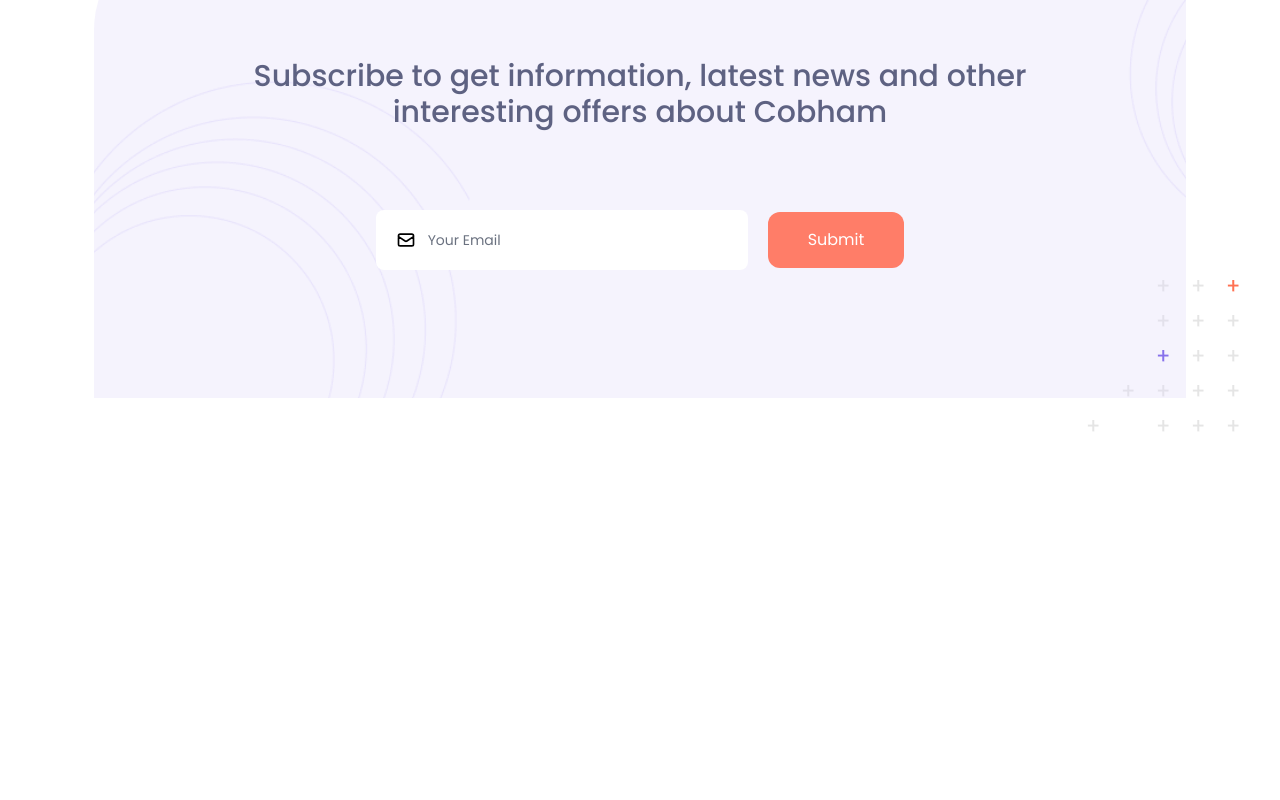
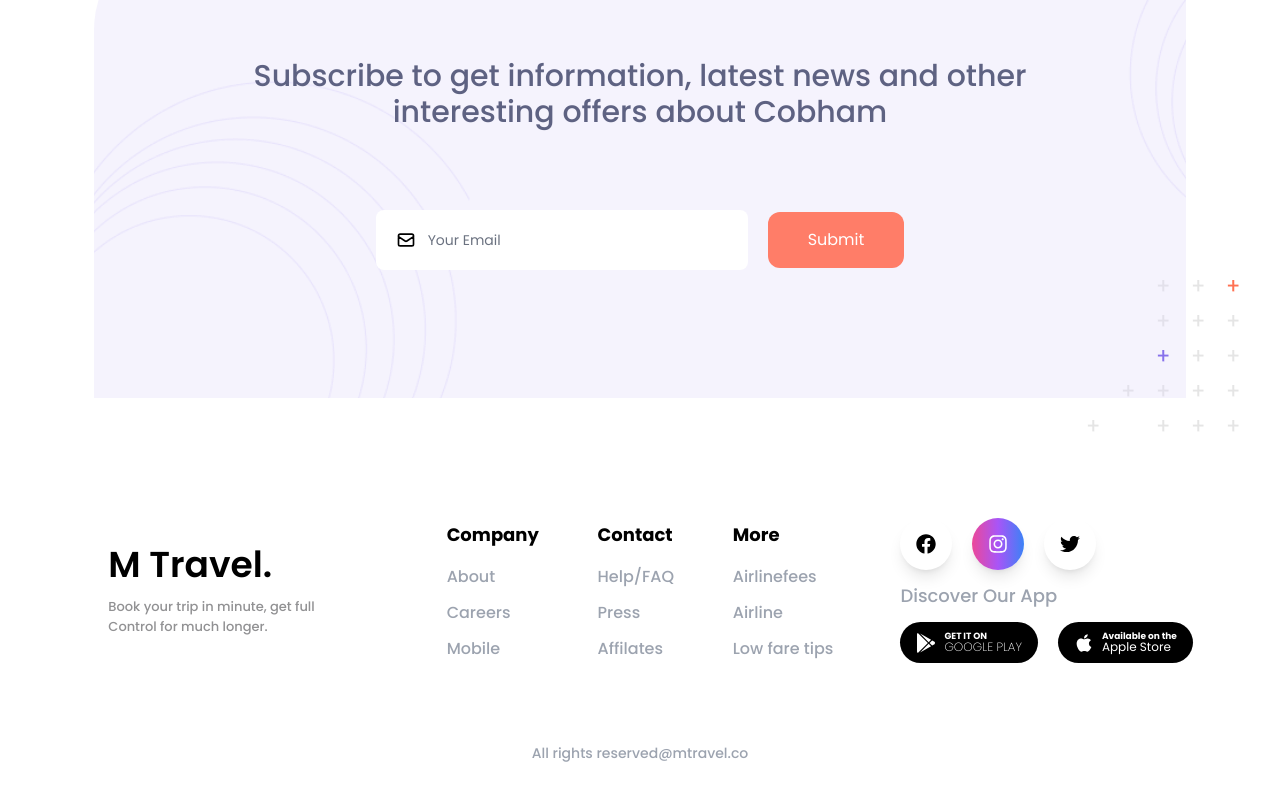
Before and after one commit to AdamHarish25/m_travel--frontend, a React (Create React App) app: page / in a window 1280 px wide. Shown: the part 4304-5104 px from the top of the page. Before the commit the page ends 4742 px from the top, so only its background shows below. Built offline with nearby package versions, Linux system fonts and the light colour scheme; a web font is replaced by a local one.

Commit message:
MTravel 4.5

```diff
--- a/src/App.css
+++ b/src/App.css
@@ -619,25 +619,12 @@
   visibility: hidden !important;
 }
 
-.static{
-  position: static !important;
-}
-
-.fixed{
-  position: fixed !important;
-}
-
 .absolute{
   position: absolute !important;
 }
 
 .relative{
   position: relative !important;
-}
-
-.sticky{
-  position: -webkit-sticky !important;
-  position: sticky !important;
 }
 
 .inset-x-0{
@@ -685,6 +672,14 @@
   right: 2.5rem !important;
 }
 
+.-top-5{
+  top: -1.25rem !important;
+}
+
+.-right-5{
+  right: -1.25rem !important;
+}
+
 .-z-30{
   z-index: -30 !important;
 }
@@ -693,38 +688,23 @@
   z-index: -20 !important;
 }
 
-.z-50{
-  z-index: 50 !important;
-}
-
 .z-10{
   z-index: 10 !important;
 }
 
-.z-\[\]{
-  z-index:  !important;
-}
-
-.z-\[10\]{
-  z-index: 10 !important;
-}
-
-.z-\[1\]{
-  z-index: 1 !important;
-}
-
 .-z-\[10\]{
   z-index: -10 !important;
 }
 
-.z-\[20\]{
-  z-index: 20 !important;
-}
-
 .m-0{
   margin: 0px !important;
 }
 
+.my-10{
+  margin-top: 2.5rem !important;
+  margin-bottom: 2.5rem !important;
+}
+
 .mb-20{
   margin-bottom: 5rem !important;
 }
@@ -735,6 +715,10 @@
 
 .mt-40{
   margin-top: 10rem !important;
+}
+
+.block{
+  display: block !important;
 }
 
 .flex{
@@ -817,6 +801,10 @@
   width: auto !important;
 }
 
+.w-\[250px\]{
+  width: 250px !important;
+}
+
 .w-\[400px\]{
   width: 400px !important;
 }
@@ -858,6 +846,10 @@
   grid-template-columns: repeat(1, minmax(0, 1fr)) !important;
 }
 
+.grid-cols-SL{
+  grid-template-columns: auto 1fr !important;
+}
+
 .flex-col{
   flex-direction: column !important;
 }
@@ -916,6 +908,10 @@
 
 .gap-4{
   gap: 1rem !important;
+}
+
+.gap-2{
+  gap: 0.5rem !important;
 }
 
 .space-y-10 > :not([hidden]) ~ :not([hidden]){
@@ -942,6 +938,30 @@
   margin-bottom: calc(0.5rem * var(--tw-space-y-reverse)) !important;
 }
 
+.space-y-20 > :not([hidden]) ~ :not([hidden]){
+  --tw-space-y-reverse: 0 !important;
+  margin-top: calc(5rem * calc(1 - var(--tw-space-y-reverse))) !important;
+  margin-bottom: calc(5rem * var(--tw-space-y-reverse)) !important;
+}
+
+.space-y-3 > :not([hidden]) ~ :not([hidden]){
+  --tw-space-y-reverse: 0 !important;
+  margin-top: calc(0.75rem * calc(1 - var(--tw-space-y-reverse))) !important;
+  margin-bottom: calc(0.75rem * var(--tw-space-y-reverse)) !important;
+}
+
+.space-y-4 > :not([hidden]) ~ :not([hidden]){
+  --tw-space-y-reverse: 0 !important;
+  margin-top: calc(1rem * calc(1 - var(--tw-space-y-reverse))) !important;
+  margin-bottom: calc(1rem * var(--tw-space-y-reverse)) !important;
+}
+
+.-space-y-1 > :not([hidden]) ~ :not([hidden]){
+  --tw-space-y-reverse: 0 !important;
+  margin-top: calc(-0.25rem * calc(1 - var(--tw-space-y-reverse))) !important;
+  margin-bottom: calc(-0.25rem * var(--tw-space-y-reverse)) !important;
+}
+
 .overflow-hidden{
   overflow: hidden !important;
 }
@@ -1006,6 +1026,11 @@
   background-color: rgb(255 255 255 / var(--tw-bg-opacity)) !important;
 }
 
+.bg-black{
+  --tw-bg-opacity: 1 !important;
+  background-color: rgb(0 0 0 / var(--tw-bg-opacity)) !important;
+}
+
 .bg-\[\#F1A501\]{
   --tw-bg-opacity: 1 !important;
   background-color: rgb(241 165 1 / var(--tw-bg-opacity)) !important;
@@ -1025,8 +1050,13 @@
   background-color: rgb(255 125 104 / var(--tw-bg-opacity)) !important;
 }
 
-.bg-\[\]{
-  background-color:  !important;
+.bg-\[\#5E3BE1\]{
+  --tw-bg-opacity: 1 !important;
+  background-color: rgb(94 59 225 / var(--tw-bg-opacity)) !important;
+}
+
+.bg-gradient-to-r{
+  background-image: linear-gradient(to right, var(--tw-gradient-stops)) !important;
 }
 
 .bg-HomeBG{
@@ -1045,8 +1075,19 @@
   background-image: none !important;
 }
 
-.bg-TwistedPluses{
-  background-image: url('./Attachments/Image/TwistedPluses.png') !important;
+.from-pink-500{
+  --tw-gradient-from: #ec4899 !important;
+  --tw-gradient-to: rgb(236 72 153 / 0) !important;
+  --tw-gradient-stops: var(--tw-gradient-from), var(--tw-gradient-to) !important;
+}
+
+.via-purple-500{
+  --tw-gradient-to: rgb(168 85 247 / 0) !important;
+  --tw-gradient-stops: var(--tw-gradient-from), #a855f7, var(--tw-gradient-to) !important;
+}
+
+.to-blue-500{
+  --tw-gradient-to: #3b82f6 !important;
 }
 
 .bg-contain{
@@ -1061,14 +1102,6 @@
   background-position: right top !important;
 }
 
-.bg-left-bottom{
-  background-position: left bottom !important;
-}
-
-.bg-right-bottom{
-  background-position: right bottom !important;
-}
-
 .bg-center{
   background-position: center !important;
 }
@@ -1099,6 +1132,10 @@
 
 .p-12{
   padding: 3rem !important;
+}
+
+.p-4{
+  padding: 1rem !important;
 }
 
 .py-2{
@@ -1131,6 +1168,16 @@
   padding-right: 1.5rem !important;
 }
 
+.py-1{
+  padding-top: 0.25rem !important;
+  padding-bottom: 0.25rem !important;
+}
+
+.px-4{
+  padding-left: 1rem !important;
+  padding-right: 1rem !important;
+}
+
 .py-36{
   padding-top: 9rem !important;
   padding-bottom: 9rem !important;
@@ -1146,11 +1193,6 @@
   padding-bottom: 0.75rem !important;
 }
 
-.px-4{
-  padding-left: 1rem !important;
-  padding-right: 1rem !important;
-}
-
 .py-32{
   padding-top: 8rem !important;
   padding-bottom: 8rem !important;
@@ -1166,11 +1208,6 @@
   padding-bottom: 1rem !important;
 }
 
-.px-8{
-  padding-left: 2rem !important;
-  padding-right: 2rem !important;
-}
-
 .pb-10{
   padding-bottom: 2.5rem !important;
 }
@@ -1225,6 +1262,19 @@
   line-height: 2.5rem !important;
 }
 
+.text-\[13px\]{
+  font-size: 13px !important;
+}
+
+.text-lg{
+  font-size: 1.125rem !important;
+  line-height: 1.75rem !important;
+}
+
+.text-\[9px\]{
+  font-size: 9px !important;
+}
+
 .text-base{
   font-size: 1rem !important;
   line-height: 1.5rem !important;
@@ -1235,11 +1285,6 @@
   line-height: 1 !important;
 }
 
-.text-lg{
-  font-size: 1.125rem !important;
-  line-height: 1.75rem !important;
-}
-
 .text-6xl{
   font-size: 3.75rem !important;
   line-height: 1 !important;
@@ -1257,6 +1302,10 @@
   font-weight: 600 !important;
 }
 
+.font-extralight{
+  font-weight: 200 !important;
+}
+
 .font-black{
   font-weight: 900 !important;
 }
@@ -1286,6 +1335,21 @@
   color: rgb(107 114 128 / var(--tw-text-opacity)) !important;
 }
 
+.text-\[\#919193\]{
+  --tw-text-opacity: 1 !important;
+  color: rgb(145 145 147 / var(--tw-text-opacity)) !important;
+}
+
+.text-gray-400{
+  --tw-text-opacity: 1 !important;
+  color: rgb(156 163 175 / var(--tw-text-opacity)) !important;
+}
+
+.text-white{
+  --tw-text-opacity: 1 !important;
+  color: rgb(255 255 255 / var(--tw-text-opacity)) !important;
+}
+
 .text-\[\#DF6951\]{
   --tw-text-opacity: 1 !important;
   color: rgb(223 105 81 / var(--tw-text-opacity)) !important;
@@ -1294,16 +1358,6 @@
 .text-\[\#181E4B\]{
   --tw-text-opacity: 1 !important;
   color: rgb(24 30 75 / var(--tw-text-opacity)) !important;
-}
-
-.text-gray-400{
-  --tw-text-opacity: 1 !important;
-  color: rgb(156 163 175 / var(--tw-text-opacity)) !important;
-}
-
-.text-white{
-  --tw-text-opacity: 1 !important;
-  color: rgb(255 255 255 / var(--tw-text-opacity)) !important;
 }
 
 .text-\[\#1E1D4C\]{
@@ -1345,6 +1399,12 @@
   box-shadow: var(--tw-ring-offset-shadow, 0 0 #0000), var(--tw-ring-shadow, 0 0 #0000), var(--tw-shadow) !important;
 }
 
+.shadow-lg{
+  --tw-shadow: 0 10px 15px -3px rgb(0 0 0 / 0.1), 0 4px 6px -4px rgb(0 0 0 / 0.1) !important;
+  --tw-shadow-colored: 0 10px 15px -3px var(--tw-shadow-color), 0 4px 6px -4px var(--tw-shadow-color) !important;
+  box-shadow: var(--tw-ring-offset-shadow, 0 0 #0000), var(--tw-ring-shadow, 0 0 #0000), var(--tw-shadow) !important;
+}
+
 .shadow-none{
   --tw-shadow: 0 0 #0000 !important;
   --tw-shadow-colored: 0 0 #0000 !important;
@@ -1466,10 +1526,6 @@
 }
 
 @media (min-width: 1280px){
-  .xl\:absolute{
-    position: absolute !important;
-  }
-
   .xl\:top-16{
     top: 4rem !important;
   }
@@ -1500,6 +1556,10 @@
 
   .xl\:grid-cols-2{
     grid-template-columns: repeat(2, minmax(0, 1fr)) !important;
+  }
+
+  .xl\:grid-cols-3{
+    grid-template-columns: repeat(3, minmax(0, 1fr)) !important;
   }
 
   .xl\:items-start{
@@ -1520,10 +1580,6 @@
     margin-bottom: calc(2rem * var(--tw-space-y-reverse)) !important;
   }
 
-  .xl\:bg-contain{
-    background-size: contain !important;
-  }
-
   .xl\:p-9{
     padding: 2.25rem !important;
   }
@@ -1538,6 +1594,10 @@
 
   .xl\:p-20{
     padding: 5rem !important;
+  }
+
+  .xl\:p-10{
+    padding: 2.5rem !important;
   }
 
   .xl\:px-10{
@@ -1568,6 +1628,11 @@
     font-size: 3.75rem !important;
     line-height: 1 !important;
   }
+
+  .xl\:text-xl{
+    font-size: 1.25rem !important;
+    line-height: 1.75rem !important;
+  }
 }
 
 @media (min-width: 1806px){
--- a/src/App.js
+++ b/src/App.js
@@ -8,6 +8,7 @@
 import Offers from './Contents/Sections/Offers';
 import Testimonial from './Contents/Sections/Testimonial';
 import Subcription from './Contents/Sections/Subscription';
+import Footer from './Contents/Sections/Footer';
 
 function App () {
 
@@ -28,6 +29,7 @@
         <Testimonial />
         <Brands />
         <Subcription />
+        <Footer />
 
         <Navbar />
     </div>
--- a/src/Contents/Data/LanguageEN.js
+++ b/src/Contents/Data/LanguageEN.js
@@ -25,6 +25,7 @@
 import brand4 from '../../Attachments/Image/Brands/brand4.png';
 import brand5 from '../../Attachments/Image/Brands/brand5.png';
 
+import {FaApple, FaGooglePlay} from 'react-icons/fa'
 
 const DataEN = {
   Navbar: {
@@ -201,6 +202,81 @@
     </>,
     placeholder: "Your Email",
     background: "",
+  },
+
+  Footer: {
+    logo: "M Travel.",
+    subtitle: `Book your trip in minute, get full Control for much longer.`,
+
+    menus: [
+      {
+        title: "Company",
+        list: [
+          {
+            menu: "About",
+            link: "",
+          },
+          {
+            menu: "Careers",
+            link: ""
+          },
+          {
+            menu: "Mobile",
+            link: ""
+          }
+        ],
+      },
+      {
+        title: "Contact",
+        list: [
+          {
+            menu: "Help/FAQ",
+            link: "",
+          },
+          {
+            menu: "Press",
+            link: ""
+          },
+          {
+            menu: "Affilates",
+            link: ""
+          }
+        ],
+      },
+      {
+        title: "More",
+        list: [
+          {
+            menu: "Airlinefees",
+            link: "",
+          },
+          {
+            menu: "Airline",
+            link: ""
+          },
+          {
+            menu: "Low fare tips",
+            link: ""
+          }
+        ],
+      },
+    ],
+
+    promotion: "Discover Our App",
+    downloadButton: [
+      {
+        icon: <FaGooglePlay/>,
+        p1: "GET IT ON",
+        p2: "GOOGLE PLAY",
+      },
+      {
+        icon: <FaApple />,
+        p1: "Available on the",
+        p2: <strong>Apple Store</strong>,
+      }
+    ],
+
+    copyright: "All rights reserved@mtravel.co",
   }
 };
 
--- /dev/null
+++ b/src/Contents/Sections/Footer.js
@@ -0,0 +1,109 @@
+import { FaFacebook, FaInstagram, FaTwitter } from "react-icons/fa";
+import DataEN from "../Data/LanguageEN";
+
+const Footer = () => {
+
+    const Data = DataEN.Footer;
+
+    const className = {
+        container: "w-screen h-auto p-5 xl:p-10 my-10 font-Poppins grid place-items-center space-y-20",
+        innerContainer: "w-full h-auto grid grid-cols-3 place-items-center gap-3 xl:gap-5",
+
+        box1: "space-y-3",
+        logo: "font-semibold text-4xl",
+        subtitle: "w-[250px] font-medium text-[#919193] text-[13px]",
+
+        box2: "flex items-center justify-between w-full",
+        listContainer: "space-y-4",
+        listTitle: 'font-bold text-base xl:text-lg',
+        lists: "space-y-3 list-none text-gray-400 text-xs xl:text-base font-medium",
+
+        box3: "space-y-3",
+        socmedButtons: "flex justify-evenly items-center gap-5 w-fit",
+        socmedlink: "p-4 rounded-full shadow-lg block text-xl",
+        appPromotion: "space-y-3",
+        promotion: "font-medium text-gray-400 text-base xl:text-lg",
+        appButtons: "inline-flex items-center gap-5",
+        appbutton: "w-fit py-2 px-4 rounded-full bg-black text-white flex items-center gap-2",
+        p1: "text-[9px]",
+        p2: "font-extralight text-xs",
+        icon: "text-base xl:text-xl",
+        apptitle: "-space-y-1 flex flex-col justify-center",
+
+        copyright: "text-gray-400 font-medium text-sm text-center"
+    };
+
+    return (
+        <div className={ className.container }>
+            <div className={ className.innerContainer }>
+                <div className={ className.box1 }>
+                    <h1 className={ className.logo }>
+                        { Data.logo }
+                    </h1>
+                    <p className={ className.subtitle }>
+                        { Data.subtitle }
+                    </p>
+                </div>
+                <div className={ className.box2 }>
+                    { Data.menus.map((data, index) => {
+                        return <div className={ className.listContainer } key={ index }>
+                            <h1 className={ className.listTitle }>
+                                { data.title }
+                            </h1>
+                            <ul className={ className.lists }>
+                                { data.list.map((data2, index) => {
+                                    return <li key={ index }>
+                                        <a href={ data2.link }>
+                                            { data2.menu }
+                                        </a>
+                                    </li>;
+                                }) }
+                            </ul>
+                        </div>;
+                    }) }
+                </div>
+                <div className={ className.box3 }>
+                    <ul className={className.socmedButtons}>
+                        <li>
+                            <a className={`${className.socmedlink} text-black`} href="https://facebook.com">
+                                <FaFacebook/>
+                            </a>
+                        </li>
+                        <li>
+                            <a className={`${className.socmedlink} text-white bg-gradient-to-r from-pink-500 via-purple-500 to-blue-500`} href="https://instagram.com">
+                                <FaInstagram />
+                            </a>
+                        </li>
+                        <li>
+                            <a className={`${className.socmedlink} text-black`} href="https://twitter.com">
+                                <FaTwitter />
+                            </a>
+                        </li>
+                    </ul>
+                    <div className={ className.appPromotion }>
+                        <h1 className={className.promotion}>
+                            { Data.promotion }
+                        </h1>
+                        <div className={className.appButtons}>
+                            { Data.downloadButton.map((data, index) => {
+                                return <a href="" className={className.appbutton} key={index}>
+                                    <p className={className.icon}>{ data.icon }</p> <h1 className={className.apptitle}>
+                                        <strong className={className.p1}>{ data.p1 }</strong>
+                                        <p className={ className.p2 }>
+                                            { data.p2 }
+                                        </p>
+                                    </h1>
+                                </a>
+                            })}
+                        </div>
+                    </div>
+                </div>
+            </div>
+            <p className={ className.copyright }>
+                { Data.copyright }
+            </p>
+        </div>
+    );
+};
+
+export default Footer;
--- a/src/Contents/Sections/Offers.js
+++ b/src/Contents/Sections/Offers.js
@@ -10,6 +10,7 @@
         title: "font-Volkhov font-bold text-4xl text-center",
         sectionTitle: "font-Poppins font-semibold text-sm text-gray-500",
         plusesImg: "absolute right-16 top-10",
+
         cardDeck: "w-full h-auto grid grid-cols-2 gap-10 xl:grid-cols-4 xl:gap-5 place-items-center",
         cardBox: "p-10 w-full h-full relative group",
         card: "h-full w-full rounded-xl group-hover:shadow-xl shadow-none bg-white flex flex-col gap-5 items-center justify-center text-center p-10",
--- a/src/Contents/Sections/Subscription.js
+++ b/src/Contents/Sections/Subscription.js
@@ -1,4 +1,5 @@
 import { HiOutlineMail } from 'react-icons/hi';
+import { IoIosSend } from 'react-icons/io';
 import background from '../../Attachments/Image/TwistedPluses.png'
 import DataEN from '../Data/LanguageEN';
 
@@ -6,22 +7,26 @@
     const Data = DataEN.Subcription
 
     const className = {
-        container: "w-screen h-auto p-10 flex items-center justify-center relative z-[10]",
+        container: "w-screen h-auto p-10 flex items-center justify-center relative z-10",
         background: "hidden xl:block absolute object-contain bottom-0 right-10 -z-[10]",
         card: {
-            container: "w-auto h-auto py-32 px-40 font-Poppins bg-SwirlBG bg-cover bg-no-repeat bg-center bg-[#DFD7F9]/30 flex flex-col justify-center items-center gap-20 rounded-tl-[100px]",
+            container: "w-auto h-auto py-32 px-40 font-Poppins bg-SwirlBG bg-cover bg-no-repeat bg-center bg-[#DFD7F9]/30 flex flex-col justify-center items-center gap-20 rounded-tl-[100px] relative",
             title: "font-medium text-3xl text-center text-[#5E6282]",
             form: "flex items-center gap-5",
             formInput: "flex items-center gap-3 text-black text-xl bg-white rounded-lg p-5",
             input: "outline-none placeholder-gray-500 bg-none text-sm w-[300px]",
             submitButton: "w-auto h-auto py-4 px-10 text-white bg-[#FF7D68] rounded-xl",
+            decoration: "w-auto h-auto p-4 text-3xl rounded-full text-white bg-[#5E3BE1] absolute -top-5 -right-5",
         }
     };
 
     return (
         <div className={className.container}>
             <img src={ background } alt="pluses background" className={ className.background } />
-            <div className={className.card.container}>
+            <div className={ className.card.container }>
+                <div className={ className.card.decoration }>
+                    <IoIosSend />
+                </div>
                 <h1 className={className.card.title}>
                     {Data.title}
                 </h1>
```
